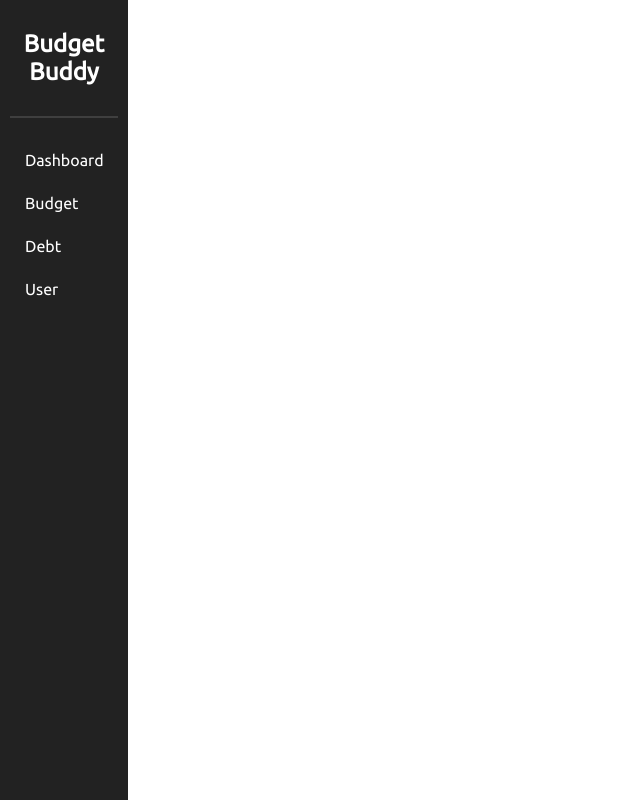
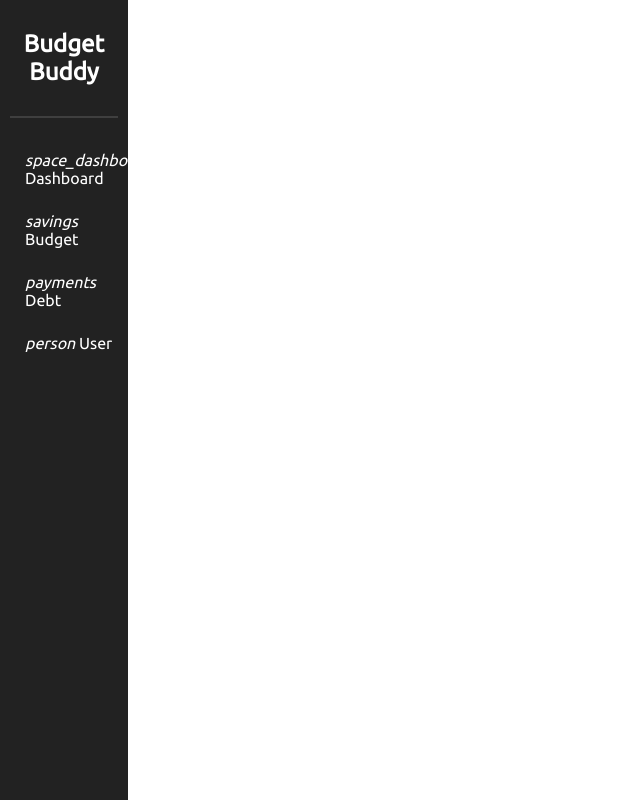
Before and after one commit to Group-Saber/saber-budget-buddy, a React (Create React App) app in the folder budget_buddy_frontend/: page /main/debt in a window 1280 px wide. Shown: the whole page, without its empty margins (0-640 px from the left). Built offline with nearby package versions, Linux system fonts and the light colour scheme; the HTML template or start-up script is replaced by a standard one.

Commit message:
Added icons

```diff
--- a/budget_buddy_frontend/src/components/SidePanel.js
+++ b/budget_buddy_frontend/src/components/SidePanel.js
@@ -11,10 +11,10 @@ function SidePanel() {
                 <hr></hr>
             </div>
             <div className="links">
-                <Link to="/" className={locate.pathname === '/' ? 'current' : ''}>Dashboard</Link>
-                <Link to="/budget" className={locate.pathname === '/budget' ? 'current' : ''}>Budget</Link>
-                <Link to="/debt" className={locate.pathname === '/debt' ? 'current' : ''}>Debt</Link>
-                <Link to="/user" className={locate.pathname === '/user' ? 'current' : ''}>User</Link>
+                <Link to="/" className={locate.pathname === '/' ? 'current' : ''}><i className="material-icons">space_dashboard</i> Dashboard</Link>
+                <Link to="/budget" className={locate.pathname === '/budget' ? 'current' : ''}><i className="material-icons">savings</i> Budget</Link>
+                <Link to="/debt" className={locate.pathname === '/debt' ? 'current' : ''}><i className="material-icons">payments</i> Debt</Link>
+                <Link to="/user" className={locate.pathname === '/user' ? 'current' : ''}><i className="material-icons">person</i> User</Link>
             </div>
         </div>
     )
--- a/budget_buddy_frontend/src/components/TopPanel.js
+++ b/budget_buddy_frontend/src/components/TopPanel.js
@@ -5,6 +5,7 @@ const TopPanel = ({uid}) => {
 
     useEffect(() => {
         getName()
+    // eslint-disable-next-line
     }, [])
 
     let getName = async () => {
```
Also changed, not shown: budget_buddy_frontend/src/pages/DebtPage.js (+6 -5 lines).
